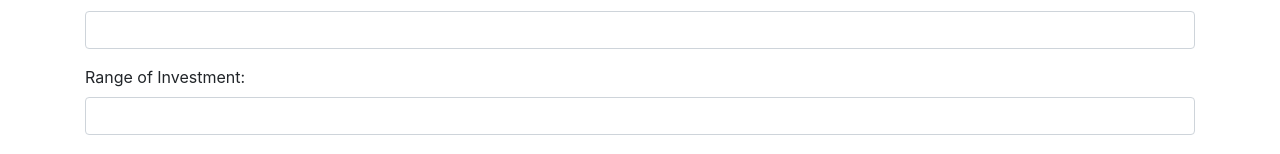
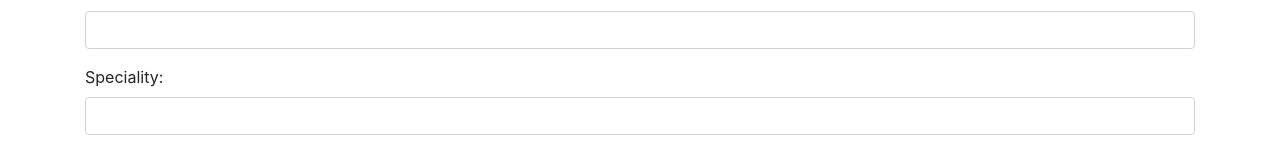
Before and after one commit to k9backupbuddy/hotdog.github.io, a plain HTML site: page index.html in a window 1280 px wide. Shown: the part 421-575 px from the top of the page. Drawn offline with nearby package versions, Linux system fonts and the light colour scheme.

Commit message:
Update index.html

```diff
--- a/index.html
+++ b/index.html
@@ -36,7 +36,7 @@
     <input type="password" class="form-control" id="pwd">
   </div>
      <div class="form-group">
-    <label for="pwd">Range of Investment:</label>
+    <label for="pwd">Speciality:</label>
     <input type="password" class="form-control" id="pwd">
   </div>
      <div class="form-group">
```
